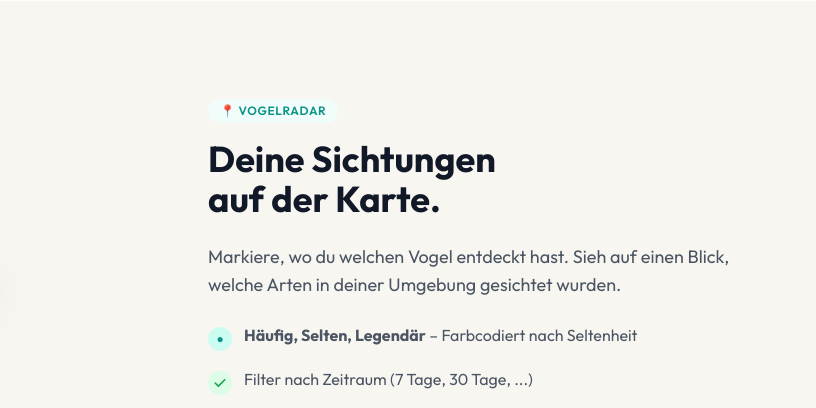
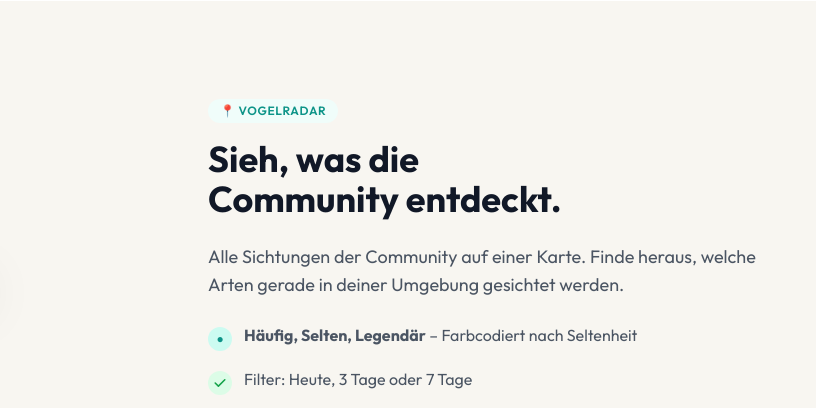
Before and after one commit to fbngsk/birbz-landing-page, a plain HTML site: page index.html in a window 1280 px wide. Shown: the part 4140-4548 px from the top of the page, 464-1280 px from the left. Drawn offline with nearby package versions, Linux system fonts and the light colour scheme.

Commit message:
Update index.html

```diff
--- a/index.html
+++ b/index.html
@@ -388,7 +388,7 @@
                 <div class="relative flex justify-center order-2 md:order-1" data-aos="fade-right">
                     <div class="relative w-[280px]">
                         <div class="bg-gray-900 rounded-[2.5rem] p-2 shadow-2xl">
-                            <img src="images/vogelradar.png" alt="Vogelradar Karte" class="rounded-[2rem] w-full">
+                            <img src="images/vogelradar.jpeg" alt="Vogelradar Karte" class="rounded-[2rem] w-full">
                         </div>
                     </div>
                 </div>
@@ -398,9 +398,9 @@
                     <div class="inline-block px-3 py-1 mb-4 text-xs font-semibold tracking-wider text-birb-primary uppercase bg-teal-50 rounded-full">
                         📍 Vogelradar
                     </div>
-                    <h2 class="text-3xl md:text-4xl font-bold text-gray-900 mb-6">Deine Sichtungen <br>auf der Karte.</h2>
+                    <h2 class="text-3xl md:text-4xl font-bold text-gray-900 mb-6">Sieh, was die <br>Community entdeckt.</h2>
                     <p class="text-lg text-gray-600 mb-6">
-                        Markiere, wo du welchen Vogel entdeckt hast. Sieh auf einen Blick, welche Arten in deiner Umgebung gesichtet wurden.
+                        Alle Sichtungen der Community auf einer Karte. Finde heraus, welche Arten gerade in deiner Umgebung gesichtet werden.
                     </p>
                     <ul class="space-y-4">
                         <li class="flex items-start">
@@ -413,7 +413,7 @@
                             <div class="flex-shrink-0 w-6 h-6 rounded-full bg-green-100 flex items-center justify-center mt-1">
                                 <svg class="w-4 h-4 text-green-600" fill="currentColor" viewBox="0 0 20 20"><path fill-rule="evenodd" d="M16.707 5.293a1 1 0 010 1.414l-8 8a1 1 0 01-1.414 0l-4-4a1 1 0 011.414-1.414L8 12.586l7.293-7.293a1 1 0 011.414 0z" clip-rule="evenodd"></path></svg>
                             </div>
-                            <span class="ml-3 text-gray-600">Filter nach Zeitraum (7 Tage, 30 Tage, ...)</span>
+                            <span class="ml-3 text-gray-600">Filter: Heute, 3 Tage oder 7 Tage</span>
                         </li>
                         <li class="flex items-start">
                             <div class="flex-shrink-0 w-6 h-6 rounded-full bg-green-100 flex items-center justify-center mt-1">
```
